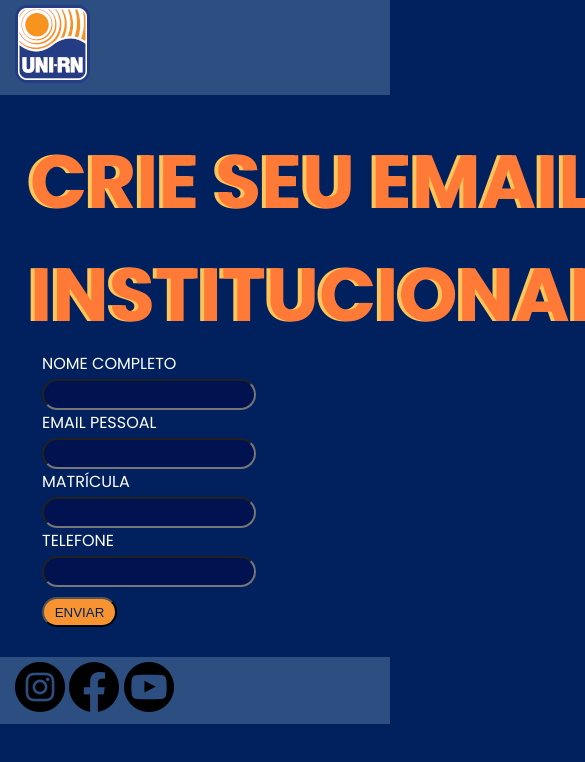
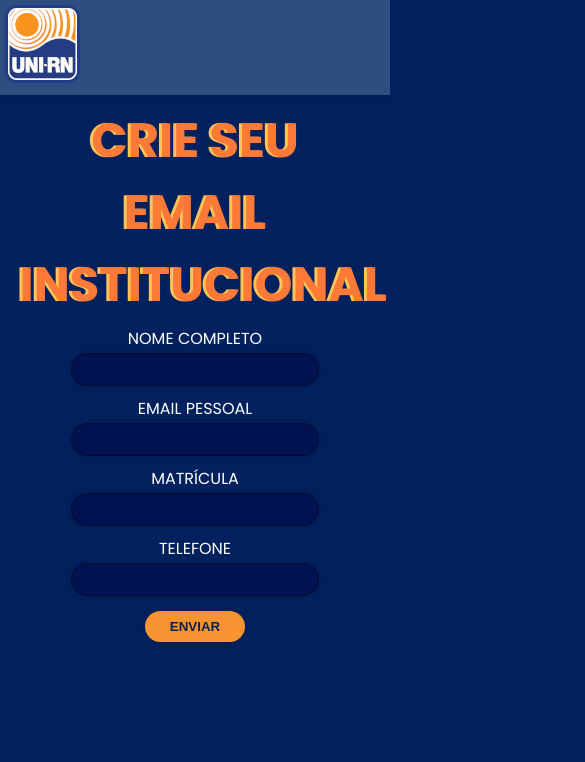
Before and after one commit to Jp-Bezerra/email-institucional, a plain HTML site: page index.html in a window 390 px wide. Shown: the top 762 px of the page, 585 px wide, since content can reach past the window. Drawn offline with Linux system fonts and the light colour scheme.

Commit message:
Refiz o site com mobile first

```diff
--- a/estilo/estilo.css
+++ /dev/null
@@ -1,70 +0,0 @@
-@charset "UTF-8";
-
-@import url('https://fonts.googleapis.com/css2?family=Poppins:ital,wght@0,100;0,200;0,300;0,400;0,500;0,600;0,700;0,800;0,900;1,100;1,200;1,300;1,400;1,500;1,600;1,700;1,800;1,900&display=swap');
-
-:root {
-    --cor0: #2C4E80;
-    --cor1: #00215E;
-    --cor2: #00124F;
-    --cor3: #FFC55A;
-    --cor4: #F79431;
-    --cor5: #FE7A36;
-
-    --fonte-padrao: 'Poppins', Arial, Verdana, Helvetica, sans-serif;
-}
-
-* {
-    margin: 0px;
-    padding: 0px;
-}
-
-body {
-    background-color: var(--cor1);
-    font-family: var(--fonte-padrao);
-    color: white;
-}
-
-header {
-    background-color: var(--cor0);
-    padding: 5px 0px 5px 15px;
-}
-
-section {
-    padding: 30px;
-    margin: auto;
-    width: 565px;
-}
-
-section > h1 {
-    color: var(--cor5);
-    font: normal bold 4.7em var(--fonte-padrao);
-    text-shadow: -4px 0px 0px var(--cor3);
-}
-
-form p {
-    margin-left: 12px;
-}
-
-form input {
-    background-color: var(--cor2);
-    color: rgb(224, 217, 217);
-    padding: 1px 5px;
-    margin-top: 3px;
-    width: 200px;
-    height: 25px;
-    border-radius: 20px;
-}
-
-input#botao {
-    background-color: var(--cor4);
-    color: var(--cor1);
-    width: 75px;
-    height: 30px;
-    border-radius: 20px;
-    margin-top: 10px;
-}
-
-footer {
-    background-color: var(--cor0);
-    padding: 5px 0px 5px 15px;
-}
--- /dev/null
+++ b/estilo/media.css
@@ -0,0 +1 @@
+@charset "UTF-8";
--- /dev/null
+++ b/estilo/style.css
@@ -0,0 +1,111 @@
+@charset "UTF-8";
+
+@font-face {
+    font-family: 'Poppins';
+    src: url(../fontes/Poppins-Regular.ttf) format('truetype');
+    font-weight: 400;
+}
+
+@font-face {
+    font-family: 'Poppins';
+    src: url(../fontes/Poppins-Bold.ttf) format('truetype');
+    font-weight: 700;
+}
+
+* {
+    margin: 0px;
+    padding: 0px;
+}
+
+:root {
+    --cor0: #2C4E80;
+    --cor1: #00215E;
+    --cor2: #00124F;
+    --cor3: #FFC55A;
+    --cor4: #F79431;
+    --cor5: #FE7A36;
+
+    --fonte-padrao: 'Poppins', Arial, Verdana, Helvetica, sans-serif;
+}
+
+body {
+    width: 100vw;
+    height: 100vh;
+    background-color: var(--cor1);
+    font-family: var(--fonte-padrao);
+    color: white;
+}
+
+header {
+    background-color: var(--cor0);
+    padding: 5px;
+    box-shadow: 0px 0px 5px rgba(0, 0, 0, 0.336);
+}
+
+main {
+    width: 90vw;
+    margin: auto;
+    padding: 10px;
+}
+
+main > h1 {
+    color: var(--cor5);
+    font-size: 3em;
+    text-align: center;
+    text-shadow: -3px 0px 0px var(--cor3);
+}
+
+main > form.conteiner {
+    display: flex;
+    flex-flow: column nowrap;
+    align-items: center;
+    flex: 1 0 auto;
+}
+
+main > form.conteiner > div.item {
+    padding: 5px;
+    text-align: center;
+}
+
+main > form > div > label {
+    display: block;
+    margin-bottom: 2px;
+}
+
+main > form > div > input {
+    background-color: var(--cor2);
+    color: white;
+    width: 230px;
+    text-align: center;
+    padding: 8px;
+    border: 1px solid rgba(0, 0, 0, 0.4);
+    border-radius: 20px;
+    box-shadow: 0px 0px 5px rgba(0, 0, 0, 0.2);
+}
+
+main > form > div > input:focus-within{
+    background-color: var(--cor0);
+}
+
+input[type="number"]::-webkit-inner-spin-button, input[type="number"]::-webkit-outer-spin-button {
+    -webkit-appearance: none;
+}
+
+input#botao {
+    background-color: var(--cor4);
+    color: var(--cor1);
+    width: 100px;
+    font-weight: bold;
+    border: none;
+    margin-top: 10px;
+}
+
+input#botao:hover {
+    background-color: var(--cor5);
+    color: var(--cor0);
+    box-shadow: 0px 0px 10px rgba(0, 0, 0, 0.336);
+}
+
+footer {
+    display: none;
+}
--- a/index.html
+++ b/index.html
@@ -5,36 +5,36 @@
     <meta name="viewport" content="width=device-width, initial-scale=1.0">
     <title>Email Institucional</title>
     <link rel="shortcut icon" href="imagens/favicon.ico" type="image/x-icon">
-    <link rel="stylesheet" href="estilo/estilo.css">
+    <link rel="stylesheet" href="estilo/style.css">
 </head>
 <body>
     <header>
         <a href="https://www.unirn.edu.br/" rel="prev" target="_self"><img src="imagens/logotipo.png" alt="Logotipo UNI-RN"></a>
     </header>
-    <section>
+    <main>
         <h1>CRIE SEU EMAIL INSTITUCIONAL</h1>
-        <form action="cadastro.php" method="post">
-            <p>
-                <label for="inome">NOME COMPLETO</label> <br>
-                <input type="text" name="nome" id="inome" required>
-            </p>
-            <p>
-                <label for="iemail">EMAIL PESSOAL</label> <br>
-                <input type="email" name="email" id="iemail">
-            </p>
-            <p>
-                <label for="imatricula">MATRÍCULA</label> <br>
-                <input type="text" name="matricula" id="imatricula">
-            </p>
-            <p>
-                <label for="itelefone">TELEFONE</label> <br>
-                <input type="tel" name="telefone" id="itelefone">
-            </p>
-            <p>
+        <form action="cadastro.php" method="post" class="conteiner" autocomplete="on">
+            <div class="item">
+                <label for="inome">NOME COMPLETO</label>
+                <input type="text" name="nome" id="inome" required autocomplete="name">
+            </div>
+            <div class="item">
+                <label for="iemail">EMAIL PESSOAL</label>
+                <input type="email" name="email" id="iemail" required autocomplete="email">
+            </div>
+            <div class="item">
+                <label for="imatricula">MATRÍCULA</label>
+                <input type="number" name="matricula" id="imatricula" required>
+            </div>
+            <div class="item">
+                <label for="itelefone">TELEFONE</label>
+                <input type="tel" name="telefone" id="itelefone" required autocomplete="tel">
+            </div>
+            <div>
                 <input type="submit" value="ENVIAR" id="botao">
-            </p>
+            </div>
         </form>
-    </section>
+    </main>
     <footer>
         <nav>
             <a href="https://www.instagram.com/unirn" rel="external" target="_blank"><img src="imagens/instagram.png" alt="Instagram"></a>
```
Also changed, not shown: fontes/OFL.txt (added), fontes/Poppins-Bold.ttf (added), fontes/Poppins-Regular.ttf (added).
